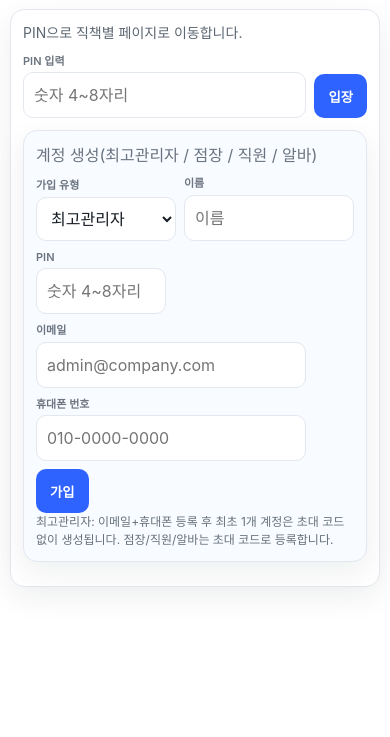
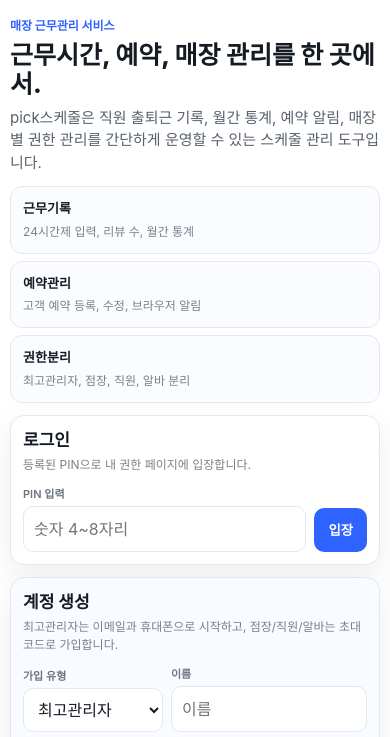
Before and after one commit to jmiochvjk-hub/nodeulgil, a plain HTML site: page index.html in a window 390 px wide. Shown: the part 70-807 px from the top of the page. Drawn offline with Linux system fonts and the light colour scheme.

Commit message:
Improve public landing and phone validation

```diff
--- a/index.html
+++ b/index.html
@@ -67,6 +67,52 @@ h1{font-size:20px; margin:0}
   margin-bottom:12px;
 }
 .row{display:flex; gap:8px; flex-wrap:wrap; align-items:flex-end}
+.login-hero{
+  padding:18px 0 12px;
+  display:grid;
+  grid-template-columns:1.15fr .85fr;
+  gap:18px;
+  align-items:end;
+}
+.eyebrow{font-size:12px; color:var(--accent); font-weight:800; margin-bottom:6px}
+.hero-title{font-size:30px; line-height:1.16; font-weight:850; margin:0 0 8px}
+.hero-copy{margin:0; color:#56616d; font-size:15px; max-width:560px}
+.feature-grid{
+  display:grid;
+  grid-template-columns:repeat(3,1fr);
+  gap:8px;
+}
+.feature-card{
+  border:1px solid var(--line);
+  border-radius:12px;
+  padding:12px;
+  background:#fbfcff;
+}
+.feature-card b{display:block; font-size:13px; margin-bottom:4px}
+.feature-card span{display:block; color:var(--muted); font-size:12px}
+.auth-grid{
+  display:grid;
+  grid-template-columns:.75fr 1.25fr;
+  gap:12px;
+  align-items:start;
+}
+.auth-panel{
+  border:1px solid var(--line);
+  border-radius:14px;
+  padding:14px;
+  background:#fff;
+  box-shadow:var(--shadow);
+}
+.auth-panel.soft{background:#f8fbff}
+.panel-head{
+  display:flex;
+  justify-content:space-between;
+  gap:10px;
+  align-items:flex-start;
+  margin-bottom:12px;
+}
+.panel-head h2{font-size:17px; margin:0}
+.panel-head p{font-size:12px; color:var(--muted); margin:3px 0 0}
 .f{display:flex; flex-direction:column; gap:3px}
 label{font-size:11px; color:#6c7480; font-weight:600}
 input,select,textarea{
@@ -253,6 +299,12 @@ tbody tr:last-child td{border-bottom:0}
   .res-actions{flex-wrap:wrap}
   .res-actions .btn{width:100%}
   .res-actions .btn.sm{min-height:40px}
+  .login-hero{grid-template-columns:1fr; gap:12px; padding-top:8px}
+  .hero-title{font-size:25px}
+  .feature-grid,.auth-grid{grid-template-columns:1fr}
+  .feature-grid{gap:7px}
+  .auth-panel{padding:12px}
+  .panel-head{display:block}
 }
 </style>
 </head>
@@ -269,8 +321,28 @@ tbody tr:last-child td{border-bottom:0}
     </div>
   </header>
 
-  <section id="loginPage" class="card">
-    <div style="font-size:14px; color:#5c6772; margin-bottom:10px">PIN으로 직책별 페이지로 이동합니다.</div>
+  <section id="loginPage">
+    <div class="login-hero">
+      <div>
+        <div class="eyebrow">매장 근무관리 서비스</div>
+        <h2 class="hero-title">근무시간, 예약, 매장 관리를 한 곳에서.</h2>
+        <p class="hero-copy">pick스케줄은 직원 출퇴근 기록, 월간 통계, 예약 알림, 매장별 권한 관리를 간단하게 운영할 수 있는 스케줄 관리 도구입니다.</p>
+      </div>
+      <div class="feature-grid">
+        <div class="feature-card"><b>근무기록</b><span>24시간제 입력, 리뷰 수, 월간 통계</span></div>
+        <div class="feature-card"><b>예약관리</b><span>고객 예약 등록, 수정, 브라우저 알림</span></div>
+        <div class="feature-card"><b>권한분리</b><span>최고관리자, 점장, 직원, 알바 분리</span></div>
+      </div>
+    </div>
+
+    <div class="auth-grid">
+      <div class="auth-panel">
+        <div class="panel-head">
+          <div>
+            <h2>로그인</h2>
+            <p>등록된 PIN으로 내 권한 페이지에 입장합니다.</p>
+          </div>
+        </div>
         <div class="row">
           <div class="f" style="flex:1; min-width:160px">
             <label>PIN 입력</label>
@@ -278,9 +350,15 @@ tbody tr:last-child td{border-bottom:0}
           </div>
           <button class="btn" onclick="loginWithPin()">입장</button>
         </div>
-
-    <div class="card" style="margin-top:12px; background:#f8fbff">
-      <div class="subTitle" style="margin:0 0 8px">계정 생성(최고관리자 / 점장 / 직원 / 알바)</div>
+      </div>
+
+      <div class="auth-panel soft">
+        <div class="panel-head">
+          <div>
+            <h2>계정 생성</h2>
+            <p>최고관리자는 이메일과 휴대폰으로 시작하고, 점장/직원/알바는 초대 코드로 가입합니다.</p>
+          </div>
+        </div>
         <div class="row">
           <div class="f" style="width:140px">
             <label>가입 유형</label>
@@ -310,11 +388,12 @@ tbody tr:last-child td{border-bottom:0}
           </div>
           <div class="f" id="registerAdminPhoneRow" style="min-width:180px; display:none">
             <label>휴대폰 번호</label>
-          <input id="registerAdminPhone" inputmode="numeric" placeholder="010-0000-0000">
+            <input id="registerAdminPhone" inputmode="tel" autocomplete="tel" placeholder="010-0000-0000">
           </div>
           <button class="btn" onclick="registerWithInvite()">가입</button>
         </div>
-      <div class="small" id="inviteHint">최고관리자: 이메일+휴대폰 등록 후 최초 1개 계정은 초대 코드 없이 생성됩니다. 점장/직원/알바는 초대 코드로 등록합니다.</div>
+        <div class="small" id="inviteHint">최초 최고관리자 1명은 초대 코드 없이 생성됩니다. 이후 최고관리자 추가는 최고관리자 초대 코드가 필요합니다.</div>
+      </div>
     </div>
   </section>
 
@@ -694,8 +773,8 @@ function minOpts(v){ let o=''; for(let i=0;i<60;i+=5){ const x=pad(i); o+=`<opti
 function isValidPin(v){ return /^\d{4,8}$/.test(v); }
 function normalizeEmail(v){ return String(v || '').trim().toLowerCase(); }
 function isValidEmail(v){ return /^[^\s@]+@[^\s@]+\.[^\s@]{2,}$/.test(String(v || '').trim()); }
-function normalizePhone(v){ return String(v || '').replace(/\\D/g, ''); }
-function isValidPhone(v){ return /^\\d{10,11}$/.test(normalizePhone(v)); }
+function normalizePhone(v){ return String(v || '').replace(/\D/g, ''); }
+function isValidPhone(v){ return /^\d{10,11}$/.test(normalizePhone(v)); }
 function roleClass(role){
   if(role === 'manager') return 'manager';
   if(role === 'admin') return 'manager';
```
Lines whose indentation alone changed are shown as unchanged.
